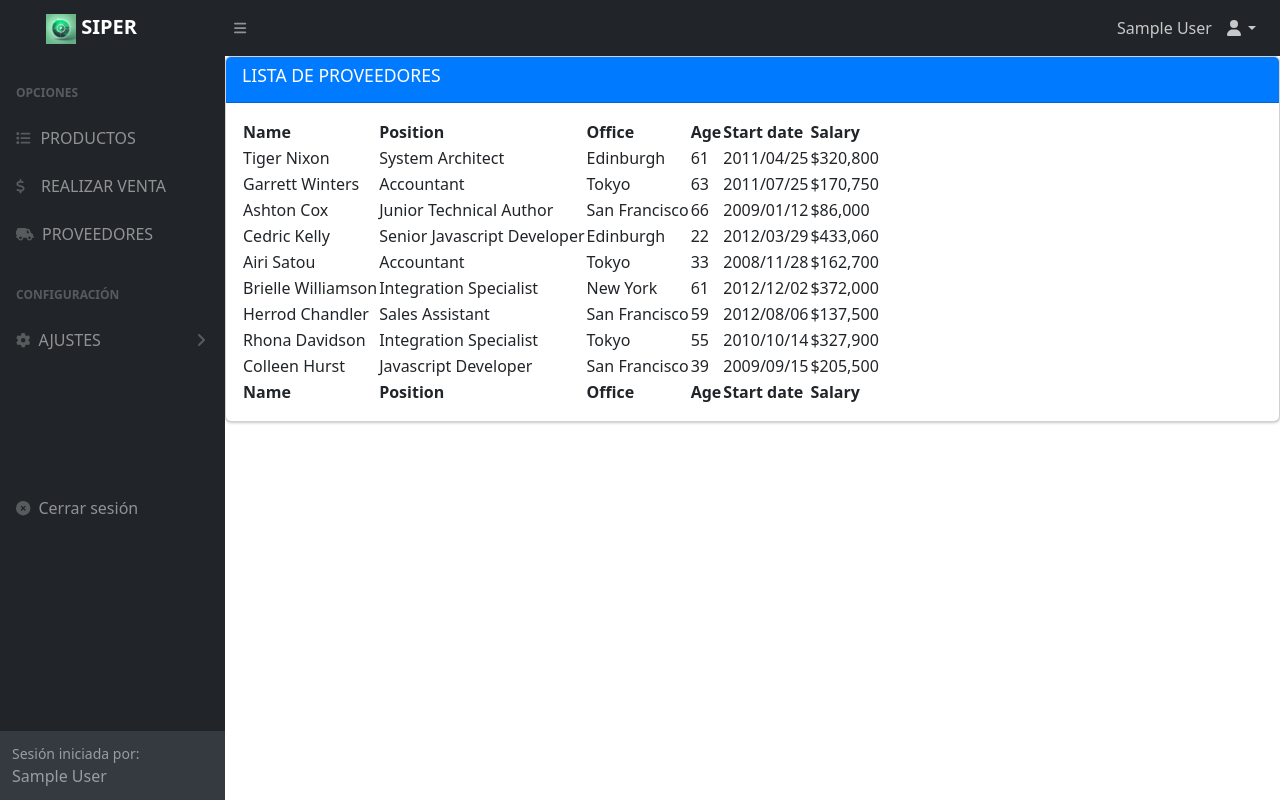
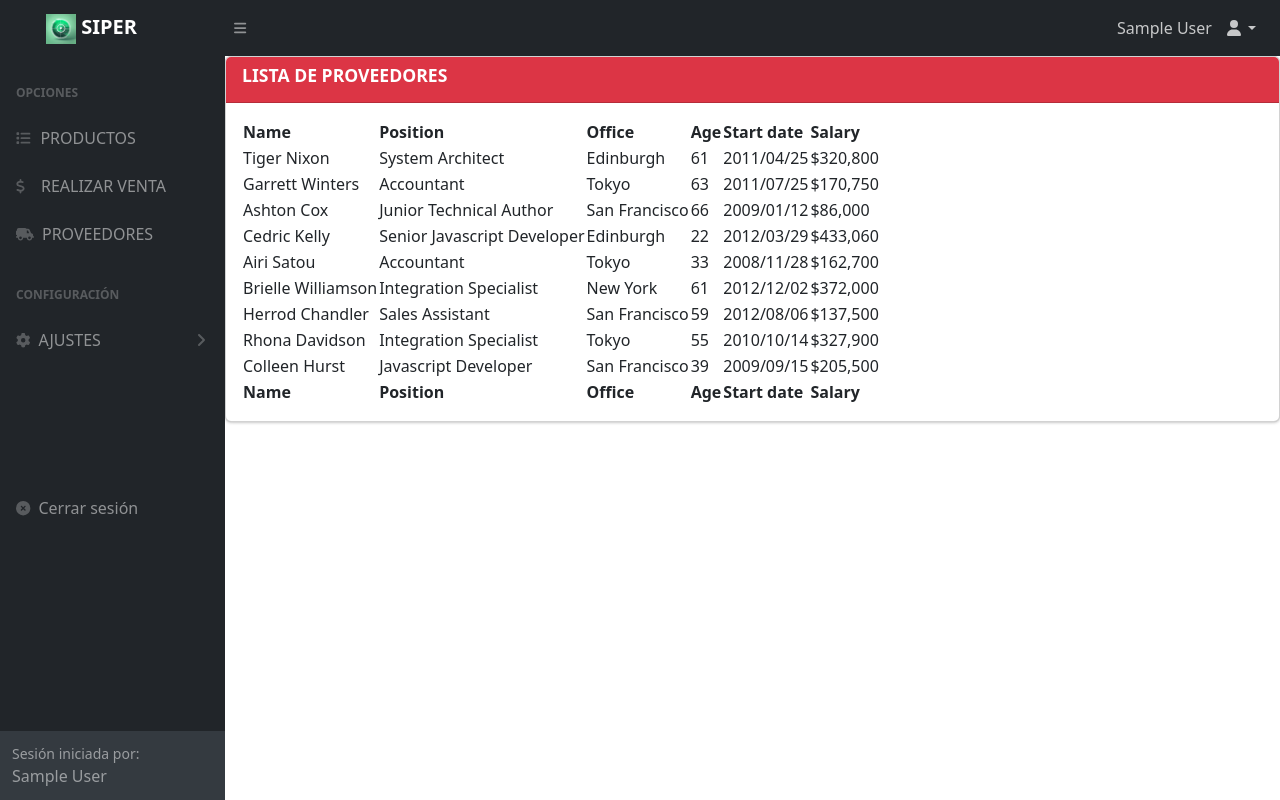
Before and after one commit to JTorresy97/SIPER-1, a PHP site: page /proveedores.php in a window 1280 px wide. Run offline with PHP 8.4, Linux system fonts and the light colour scheme; the visitor is signed in with stand-in values (Sample User, id 1); data that the repository does not hold is empty; some libraries are stand-ins or nearby versions.

Commit message:
ajuste de frontend

```diff
--- a/productos.php
+++ b/productos.php
@@ -32,7 +32,7 @@ if (!$resultado) {
         <main>
             <div class="card card-primary">
                 <div class="card-header">
-                    <h3 class="card-title">LISTADO DE PRODUCTOS</h3>
+                    <h3 class="card-title"><b>LISTADO DE PRODUCTOS</b></h3>
                     <div class="card-tools">
                         <a class="btn btn-success" href="form_agregar.php" role="button">Agregar Nuevo Producto</a>
                     </div>
--- a/proveedores.php
+++ b/proveedores.php
@@ -7,9 +7,9 @@ require 'controlpanel.php';
 <div id="layoutSidenav">
     <div id="layoutSidenav_content">
         <main>
-            <div class="card card-primary">
+            <div class="card card-danger">
                 <div class="card-header">
-                    <h3 class="card-title">LISTA DE PROVEEDORES</h3>
+                    <h3 class="card-title"><b>LISTA DE PROVEEDORES</b></h3>
                 </div>
 
                 <div class="card-body">
```
